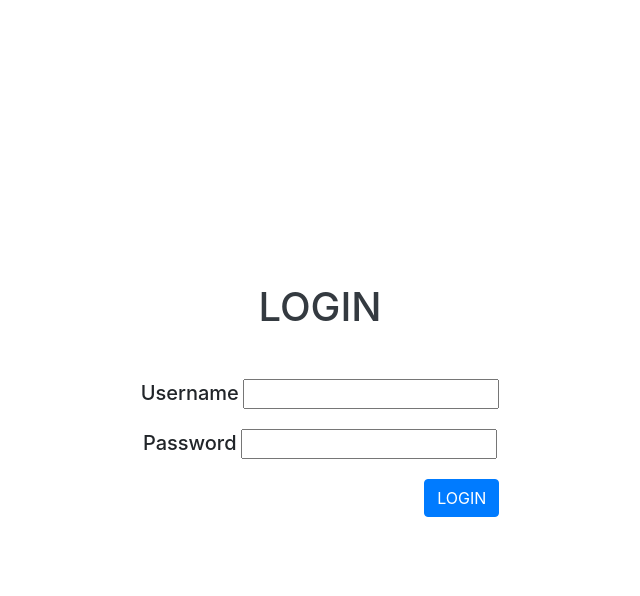
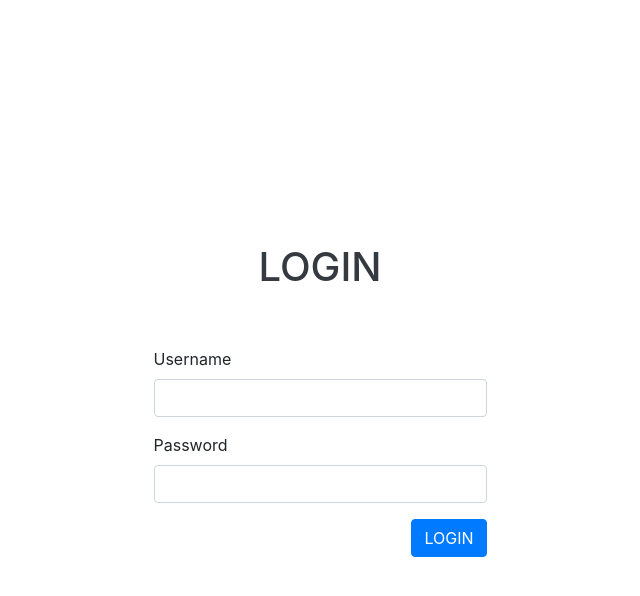
Before and after one commit to SahanNimeshWeerakoon/kid-world-37, a PHP site: page /views/authenticate/login.php in a window 1280 px wide. Shown: the top 596 px of the page, without its empty margins (320-960 px from the left). Run offline with PHP 8.4, Linux system fonts and the light colour scheme; some libraries are stand-ins or nearby versions.

Commit message:
working on login

```diff
--- a/app/controllers/authenticate.php
+++ b/app/controllers/authenticate.php
@@ -3,6 +3,9 @@ class Authenticate extends Controller {
 	public function index() {
 		$this->view('authenticate');
 	}
+	public function sex() {
+		echo 'test';
+	}
 	public function login() {
 		$this->view('authenticate/login');
 	}
--- a/app/views/authenticate/login.php
+++ b/app/views/authenticate/login.php
@@ -1,3 +1,25 @@
+<?php
+	session_start();
+
+	$message = '';
+
+	if(isset($_POST['submit'])) {
+		$username = $_POST['username'];
+		$password = $_POST['password'];
+		if($username!=='' && $password!=='') {
+
+			require_once('../app/core/Model.php');
+			$model = new Model();
+			$users = $model::loginUser($username, $password);
+
+			// if() {
+
+			// }
+		} else {
+			$message = 'Please insert username and password.';
+		}
+	}
+?>
 <!DOCTYPE html>
 <html lang="en">
 <head>
@@ -9,17 +31,20 @@
 <body>
 	<div class="login container d-flex flex-column align-items-center justify-content-center" style="min-height: 100vh;">
 		<h1 class="text-dark text-center mb-5">LOGIN</h1>
-		<div class="row">
-			<form action="" method="POST" class="text-center">
-				<div class="form-group">
-					<label for="username" class="h5">Username</label>
-					<input type="text" name="username" id="username" />
+		<div class="row" style="width: 30%;">
+			<form action="" method="POST" style="width: 100%;">
+				<div class="text-danger">
+					<h6><?= $message ?></h6>
 				</div>
 				<div class="form-group">
-					<label for="password" class="h5">Password</label>
-					<input type="password" name="password" id="password" />
+					<label for="username">Username</label>
+					<input type="text" name="username" id="username" class="form-control" />
 				</div>
-				<button class="btn btn-primary float-right">LOGIN</button>
+				<div class="form-group">
+					<label for="password">Password</label>
+					<input type="password" name="password" id="password" class="form-control" />
+				</div>
+				<button class="btn btn-primary float-right" name="submit" value="login">LOGIN</button>
 			</form>
 		</div>
 	</div>
```
Also changed, not shown: app/core/Model.php (+11 -0 lines).
